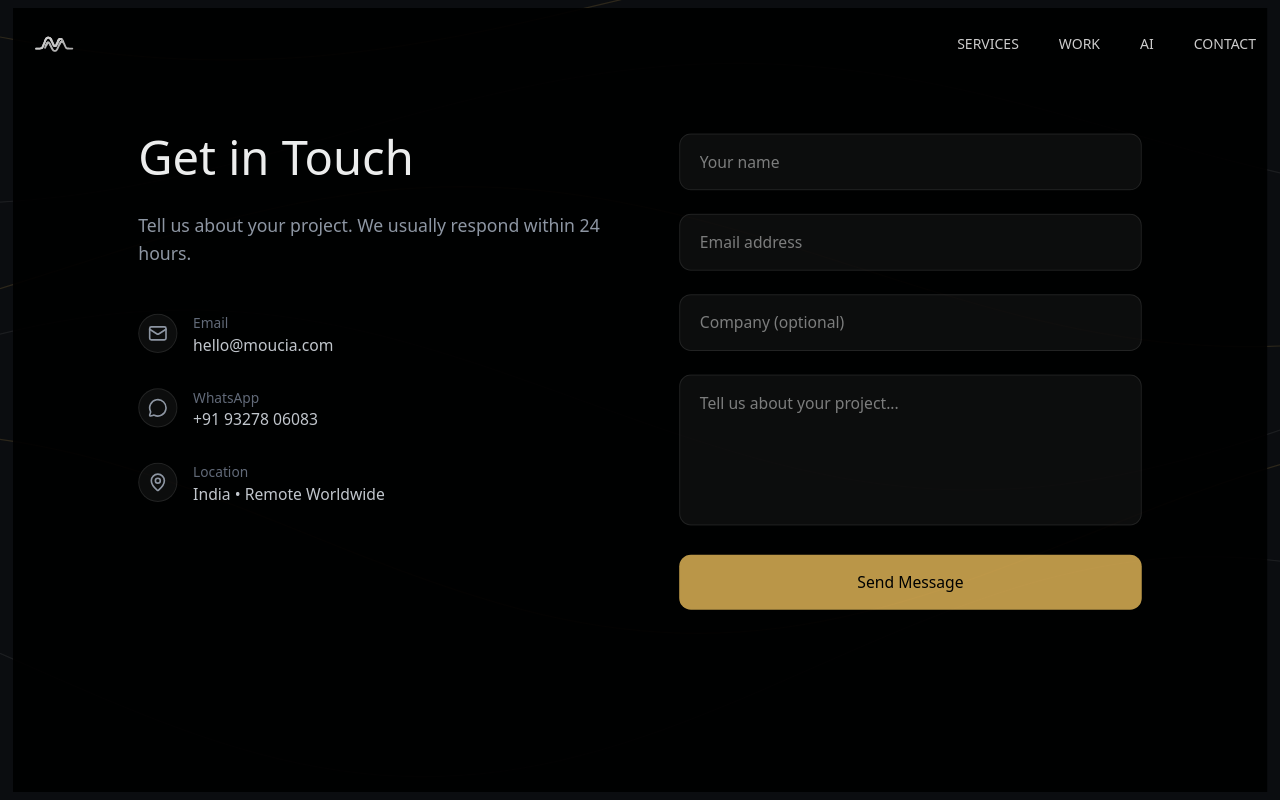
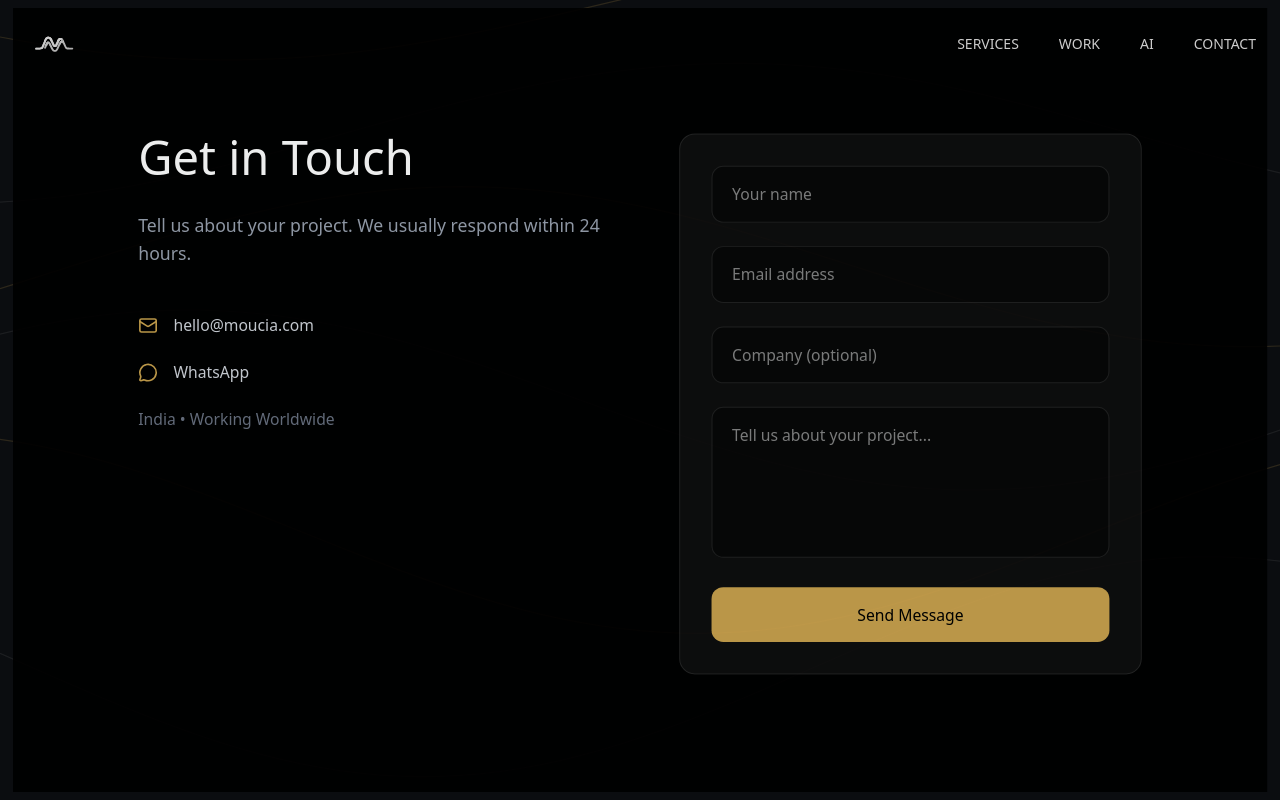
Before and after one commit to lavkeshraj03/moucia, a Next.js app: page /contact in a window 1280 px wide. Built offline with nearby package versions, Linux system fonts and the light colour scheme.

Commit message:
Add chatbot connected to footer CTA and contact icons

```diff
--- /dev/null
+++ b/app/components/ChatBot.tsx
@@ -0,0 +1,126 @@
+"use client";
+
+import { useState } from "react";
+import { motion, AnimatePresence } from "framer-motion";
+import { Mail, MessageCircle, X } from "lucide-react";
+
+const qa = [
+  {
+    q: "What services do you offer?",
+    a: "We design and build high-performance websites, mobile apps, AI automation systems, and SEO-driven digital products for modern businesses.",
+  },
+  {
+    q: "How does your process work?",
+    a: "Our process includes strategy, design, development, testing, and launch. Everything is structured, transparent, and scalable.",
+  },
+  {
+    q: "How long does a project take?",
+    a: "Most projects take between 2–6 weeks depending on scope. You’ll get a clear timeline after a short discussion.",
+  },
+  {
+    q: "Do you work with startups?",
+    a: "Yes. Moucia is startup-focused. We help early-stage and growing teams build strong, scalable digital products.",
+  },
+  {
+    q: "How much does it cost?",
+    a: "Pricing depends on scope and complexity. We offer value-based pricing, not templates.",
+  },
+];
+
+export default function ChatBot({
+  open,
+  onClose,
+}: {
+  open: boolean;
+  onClose: () => void;
+}) {
+  const [answer, setAnswer] = useState<string | null>(null);
+
+  return (
+    <AnimatePresence>
+      {open && (
+        <motion.div
+          initial={{ opacity: 0, y: 20 }}
+          animate={{ opacity: 1, y: 0 }}
+          exit={{ opacity: 0, y: 20 }}
+          transition={{ duration: 0.25, ease: "easeOut" }}
+          className="fixed bottom-6 right-6 z-[1000]"
+        >
+          <div
+            className="w-[340px] sm:w-[380px]
+                       rounded-2xl
+                       bg-[#0b0d10]/95
+                       backdrop-blur
+                       border border-white/10
+                       shadow-2xl"
+          >
+            {/* Header */}
+            <div className="flex items-center justify-between px-5 py-4 border-b border-white/10">
+              <p className="text-sm tracking-widest text-gray-300">
+                MOUCIA ASSISTANT
+              </p>
+              <button onClick={onClose}>
+                <X className="w-5 h-5 text-gray-400 hover:text-white" />
+              </button>
+            </div>
+
+            {/* Body */}
+            <div className="px-5 py-4 space-y-4">
+              <p className="text-gray-400 text-sm">
+                Hi 👋 How can we help you?
+              </p>
+
+              {/* Questions */}
+              <div className="space-y-2">
+                {qa.map((item, i) => (
+                  <button
+                    key={i}
+                    onClick={() => setAnswer(item.a)}
+                    className="w-full text-left
+                               rounded-lg px-3 py-2
+                               bg-white/5
+                               text-sm text-gray-300
+                               hover:bg-white/10 transition"
+                  >
+                    {item.q}
+                  </button>
+                ))}
+              </div>
+
+              {/* Answer */}
+              {answer && (
+                <div
+                  className="mt-4 rounded-lg p-3
+                             bg-[#C9A24D]/10
+                             text-sm text-gray-200"
+                >
+                  {answer}
+                </div>
+              )}
+            </div>
+
+            {/* Footer */}
+            <div className="px-5 py-4 border-t border-white/10 flex gap-4">
+              <a
+                href="mailto:hello@moucia.com"
+                className="flex items-center gap-2 text-sm text-gray-300 hover:text-[#C9A24D]"
+              >
+                <Mail className="w-4 h-4" />
+                Email
+              </a>
+
+              <a
+                href="https://wa.me/8094290962?text=Hi%20Moucia%2C%20I%20want%20to%20discuss%20a%20project."
+                target="_blank"
+                className="flex items-center gap-2 text-sm text-gray-300 hover:text-[#C9A24D]"
+              >
+                <MessageCircle className="w-4 h-4" />
+                WhatsApp
+              </a>
+            </div>
+          </div>
+        </motion.div>
+      )}
+    </AnimatePresence>
+  );
+}
--- a/app/contact/page.tsx
+++ b/app/contact/page.tsx
@@ -1,9 +1,44 @@
 "use client";
 
+import { useState } from "react";
 import { motion } from "framer-motion";
-import { Mail, MessageCircle, MapPin } from "lucide-react";
+import { Mail, MessageCircle } from "lucide-react";
 
 export default function ContactPage() {
+  const [status, setStatus] = useState<
+    "idle" | "loading" | "success" | "error"
+  >("idle");
+
+  async function handleSubmit(e: React.FormEvent<HTMLFormElement>) {
+    e.preventDefault();
+    setStatus("loading");
+
+    const form = e.currentTarget;
+    const data = new FormData(form);
+
+    try {
+      const res = await fetch(
+        "https://formspree.io/f/mojjnyyk",
+        {
+          method: "POST",
+          body: data,
+          headers: {
+            Accept: "application/json",
+          },
+        }
+      );
+
+      if (res.ok) {
+        setStatus("success");
+        form.reset();
+      } else {
+        setStatus("error");
+      }
+    } catch {
+      setStatus("error");
+    }
+  }
+
   return (
     <motion.main
       initial={{ opacity: 0, y: 20 }}
@@ -12,8 +47,7 @@ export default function ContactPage() {
       className="min-h-screen bg-black text-white px-6 pt-32 pb-24"
     >
       <div className="max-w-5xl mx-auto grid grid-cols-1 md:grid-cols-2 gap-20">
-
-        {/* LEFT — CONTACT INFO */}
+        {/* LEFT — INFO */}
         <div>
           <h1 className="text-4xl md:text-5xl font-light mb-8">
             Get in Touch
@@ -23,123 +57,84 @@ export default function ContactPage() {
             Tell us about your project. We usually respond within 24 hours.
           </p>
 
-          <div className="space-y-8 text-gray-300">
+          <div className="space-y-6 text-gray-300">
+            <div className="flex items-center gap-4">
+              <Mail className="w-5 h-5 text-[#C9A24D]" />
+              <span>hello@moucia.com</span>
+            </div>
 
-            {/* EMAIL */}
             <a
-              href="mailto:hello@moucia.com"
-              className="group flex items-start gap-4
-                         hover:text-white transition"
+              href="https://wa.me/9327806083?text=Hi%20Moucia,%20I%20want%20to%20discuss%20a%20project."
+              target="_blank"
+              className="flex items-center gap-4 hover:text-[#C9A24D] transition"
             >
-              <span
-                className="flex items-center justify-center
-                           w-10 h-10 rounded-full
-                           bg-white/5 border border-white/10
-                           group-hover:border-[#C9A24D]
-                           transition"
-              >
-                <Mail className="w-5 h-5 text-gray-400 group-hover:text-[#C9A24D]" />
-              </span>
-
-              <span>
-                <span className="text-gray-500 block text-sm">
-                  Email
-                </span>
-                hello@moucia.com
-              </span>
+              <MessageCircle className="w-5 h-5 text-[#C9A24D]" />
+              <span>WhatsApp</span>
             </a>
 
-            {/* WHATSAPP */}
-            <a
-              href="https://wa.me/919327806083"
-              target="_blank"
-              rel="noopener noreferrer"
-              className="group flex items-start gap-4
-                         hover:text-white transition"
-            >
-              <span
-                className="flex items-center justify-center
-                           w-10 h-10 rounded-full
-                           bg-white/5 border border-white/10
-                           group-hover:border-[#C9A24D]
-                           transition"
-              >
-                <MessageCircle className="w-5 h-5 text-gray-400 group-hover:text-[#C9A24D]" />
-              </span>
-
-              <span>
-                <span className="text-gray-500 block text-sm">
-                  WhatsApp
-                </span>
-                +91 93278 06083
-              </span>
-            </a>
-
-            {/* LOCATION */}
-            <div className="flex items-start gap-4">
-              <span
-                className="flex items-center justify-center
-                           w-10 h-10 rounded-full
-                           bg-white/5 border border-white/10"
-              >
-                <MapPin className="w-5 h-5 text-gray-400" />
-              </span>
-
-              <span>
-                <span className="text-gray-500 block text-sm">
-                  Location
-                </span>
-                India • Remote Worldwide
-              </span>
-            </div>
-
+            <p className="text-gray-500">
+              India • Working Worldwide
+            </p>
           </div>
         </div>
 
         {/* RIGHT — FORM */}
-        <form className="space-y-6">
+        <form
+          onSubmit={handleSubmit}
+          className="space-y-6 bg-white/5 border border-white/10 rounded-2xl p-8"
+        >
           <input
-            type="text"
+            required
+            name="name"
             placeholder="Your name"
-            className="w-full bg-white/5 border border-white/10
-                       rounded-xl px-5 py-4 outline-none
-                       focus:border-[#C9A24D] transition"
+            className="w-full bg-black/40 border border-white/10 rounded-xl px-5 py-4 outline-none"
           />
 
           <input
+            required
             type="email"
+            name="email"
             placeholder="Email address"
-            className="w-full bg-white/5 border border-white/10
-                       rounded-xl px-5 py-4 outline-none
-                       focus:border-[#C9A24D] transition"
+            className="w-full bg-black/40 border border-white/10 rounded-xl px-5 py-4 outline-none"
           />
 
           <input
-            type="text"
+            name="company"
             placeholder="Company (optional)"
-            className="w-full bg-white/5 border border-white/10
-                       rounded-xl px-5 py-4 outline-none
-                       focus:border-[#C9A24D] transition"
+            className="w-full bg-black/40 border border-white/10 rounded-xl px-5 py-4 outline-none"
           />
 
           <textarea
+            required
+            name="message"
             rows={5}
             placeholder="Tell us about your project..."
-            className="w-full bg-white/5 border border-white/10
-                       rounded-xl px-5 py-4 outline-none resize-none
-                       focus:border-[#C9A24D] transition"
+            className="w-full bg-black/40 border border-white/10 rounded-xl px-5 py-4 outline-none resize-none"
           />
 
           <button
             type="submit"
-            className="w-full rounded-xl bg-[#C9A24D]
-                       text-black py-4 font-medium
-                       hover:opacity-90 transition"
+            disabled={status === "loading"}
+            className="w-full rounded-xl bg-[#C9A24D] text-black py-4 font-medium hover:opacity-90 transition disabled:opacity-50"
           >
-            Send Message
+            {status === "loading"
+              ? "Sending..."
+              : "Send Message"}
           </button>
+
+          {/* STATUS MESSAGES */}
+          {status === "success" && (
+            <p className="text-green-400 text-sm">
+              ✅ Message sent successfully. We’ll be in touch.
+            </p>
+          )}
+
+          {status === "error" && (
+            <p className="text-red-400 text-sm">
+              ❌ Something went wrong. Please try again.
+            </p>
+          )}
         </form>
-
       </div>
     </motion.main>
   );
--- a/app/globals.css
+++ b/app/globals.css
@@ -65,3 +65,43 @@ body {
 .animate-wave-slower {
   animation: waveSlower 34s ease-in-out infinite;
 }
+/* ===== Premium Form Surface ===== */
+.input {
+  width: 100%;
+  background: rgba(255, 255, 255, 0.04);
+  border: 1px solid rgba(255, 255, 255, 0.12);
+  border-radius: 14px;
+  padding: 14px 18px;
+  color: white;
+  font-size: 15px;
+  outline: none;
+  transition: all 0.25s ease;
+}
+
+.input::placeholder {
+  color: rgba(255, 255, 255, 0.45);
+}
+
+.input:focus {
+  border-color: rgba(201, 162, 77, 0.7);
+  background: rgba(255, 255, 255, 0.06);
+}
+
+/* Submit button refinement */
+.form-submit {
+  border-radius: 16px;
+  background: linear-gradient(
+    135deg,
+    #c9a24d 0%,
+    #e0c37a 100%
+  );
+  color: #0b0d10;
+  font-weight: 500;
+  letter-spacing: 0.02em;
+  transition: transform 0.2s ease, opacity 0.2s ease;
+}
+
+.form-submit:hover {
+  transform: translateY(-1px);
+  opacity: 0.95;
+}
```
Also changed, not shown: app/components/Footer.tsx (+25 -45 lines).
